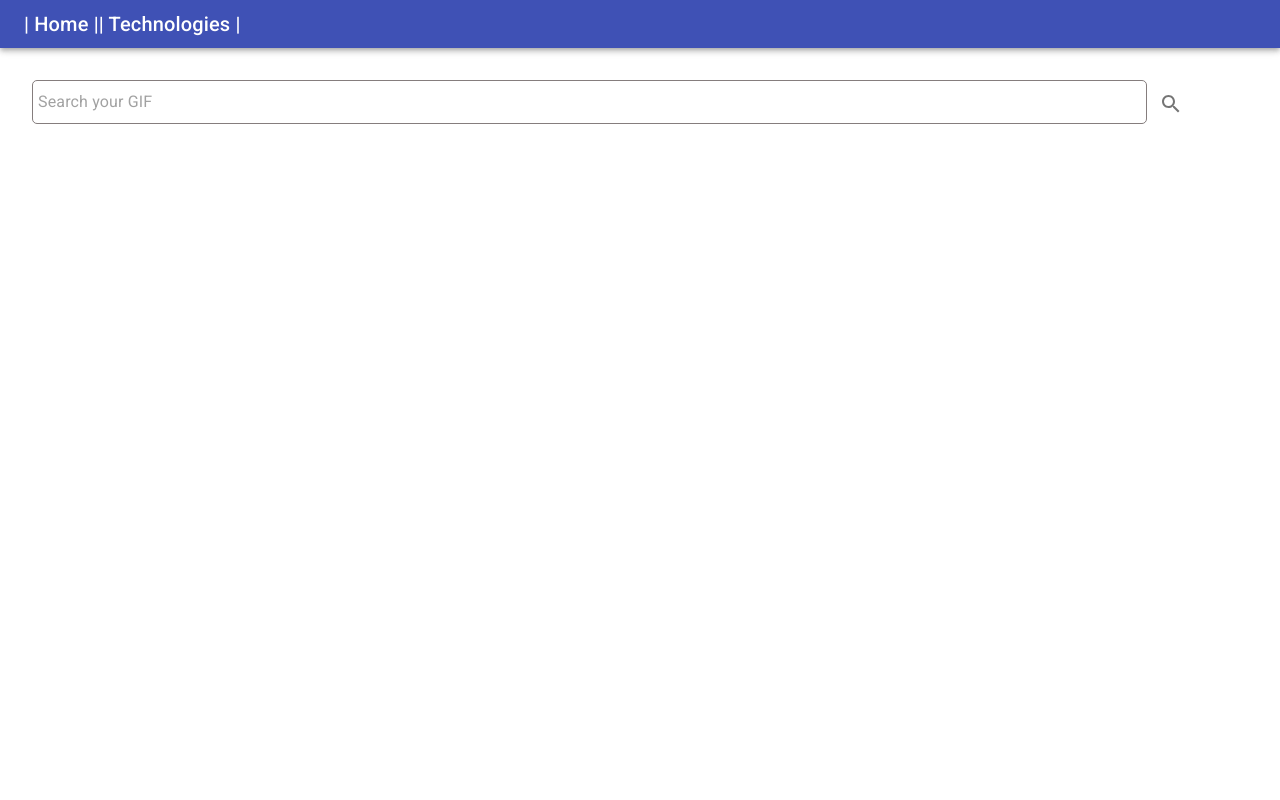
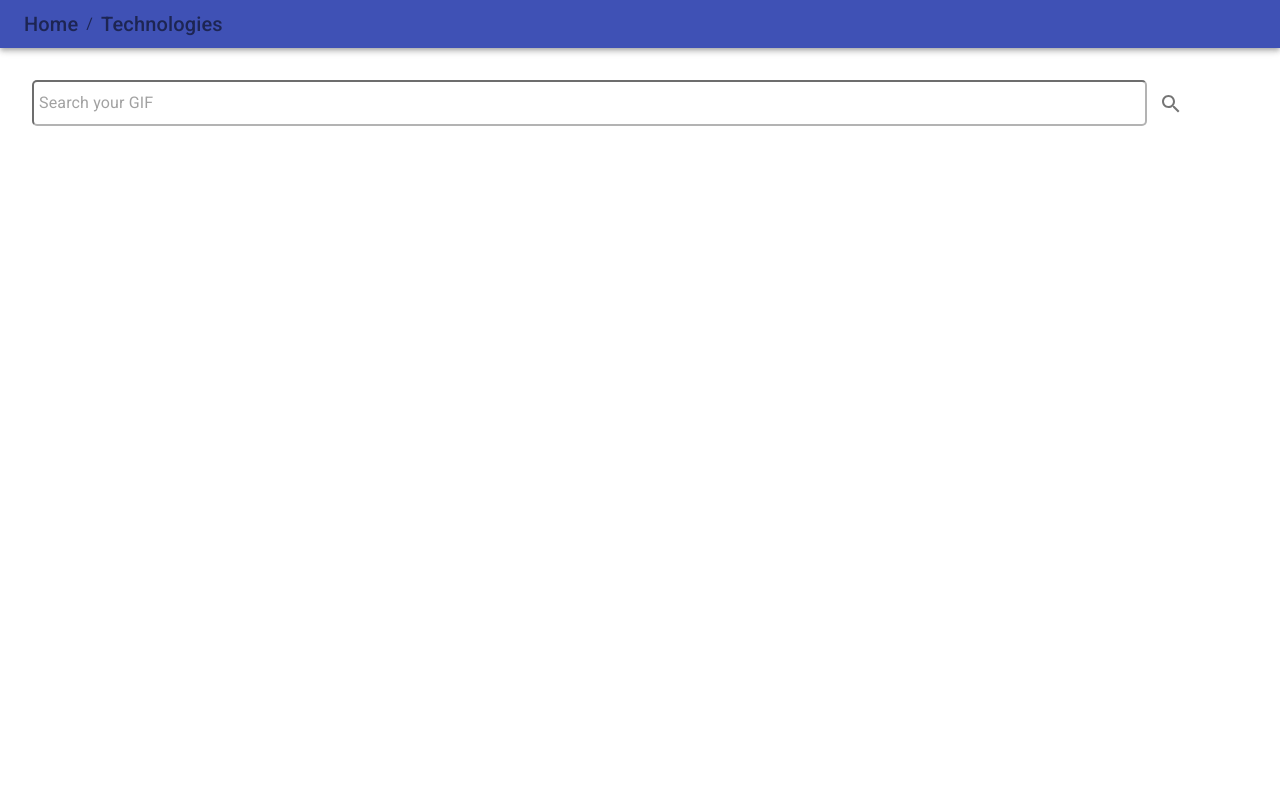
Before and after one commit to paula-carrano/gifBrowser_App, a React (Create React App) app: page / in a window 1280 px wide. Shown: the top 800 px of the page. Built offline with nearby package versions, Linux system fonts and the light colour scheme.

Commit message:
styles: loading, cardGif

```diff
--- a/src/components/Layout/components/Header/components/NavBar/index.tsx
+++ b/src/components/Layout/components/Header/components/NavBar/index.tsx
@@ -1,5 +1,5 @@
 import React, { FC } from 'react';
-import { AppBar, Toolbar, Typography, Link } from '@material-ui/core';
+import { AppBar, Toolbar, Typography, Link, Breadcrumbs, ListItemIcon } from '@material-ui/core';
 import navLinks from './dataNav'
 import { MenuItem } from './type';
 
@@ -9,17 +9,19 @@ const NavBar: FC = () => {
         <div>
             <AppBar position="static">
                 <Toolbar variant="dense">
+                    <Breadcrumbs aria-label="breadcrumb">
                         {
                             navLinks.map(({ link, name }: MenuItem) => {
                                 return (
                                     <Typography key={name} variant="h6" >
                                         <Link href={link} color="inherit">
-                                        | {name} |
+                                            {name}
                                         </Link>
                                     </Typography>
                                 )
                             })
                         }
+                    </Breadcrumbs>
                 </Toolbar>
             </AppBar>
         </div>
--- a/src/components/Layout/components/Header/components/NavBar/type.ts
+++ b/src/components/Layout/components/Header/components/NavBar/type.ts
@@ -1,3 +1,4 @@
+
 export type MenuItem = {
     name: string,
     link: string,
--- a/src/components/Loading/styles.css
+++ b/src/components/Loading/styles.css
@@ -1,11 +1,12 @@
 .loading_container {
     display: flex;
     position: fixed;
+    z-index:2000;
     top: 0;
     left: 0;
     width: 100%;
     height: 100%;
-    background-color: rgba(0, 0, 0, 0.87);
+    background-color: rgba(0, 0, 0);
     align-content: center;
     justify-content: center;
     align-items: center;
--- a/src/screens/Home/components/CardGif/index.tsx
+++ b/src/screens/Home/components/CardGif/index.tsx
@@ -21,7 +21,7 @@ const CardGif: FC<{ data: Gif }> = ({ data }) => {
                     </CardContent>
                     <CardContent>
                         <Typography variant="body2" component="h6" className="ellipsis">
-                            {title}
+                            {title ? title : "GIF"}
                         </Typography>
                     </CardContent>
                 </CardActionArea>
--- a/src/screens/Home/index.tsx
+++ b/src/screens/Home/index.tsx
@@ -22,11 +22,12 @@ const Home: FC = () => {
 
     const handleOnClick = () => {
         setLoading(true)
-        search_Gif(searchInput)
-            .then(r => {
-                setGifSearched(r.data.data)
-                setLoading(false)
-            })
+        setTimeout(() =>
+            search_Gif(searchInput)
+                .then(r => {
+                    setGifSearched(r.data.data)
+                    setLoading(false)
+                }), 1000)
         setTitleGif(searchInput);
         setSearchInput("")
     };
--- a/src/screens/Home/styles.css
+++ b/src/screens/Home/styles.css
@@ -1,5 +1,5 @@
 .input_search{
-    border: 1px solid rgb(133, 125, 125);
+    border: 2px inset rgba(165, 165, 165, 0.836);
     padding: 5px;
     border-radius: 5px;
 }
```
Lines whose indentation alone changed are shown as unchanged.
